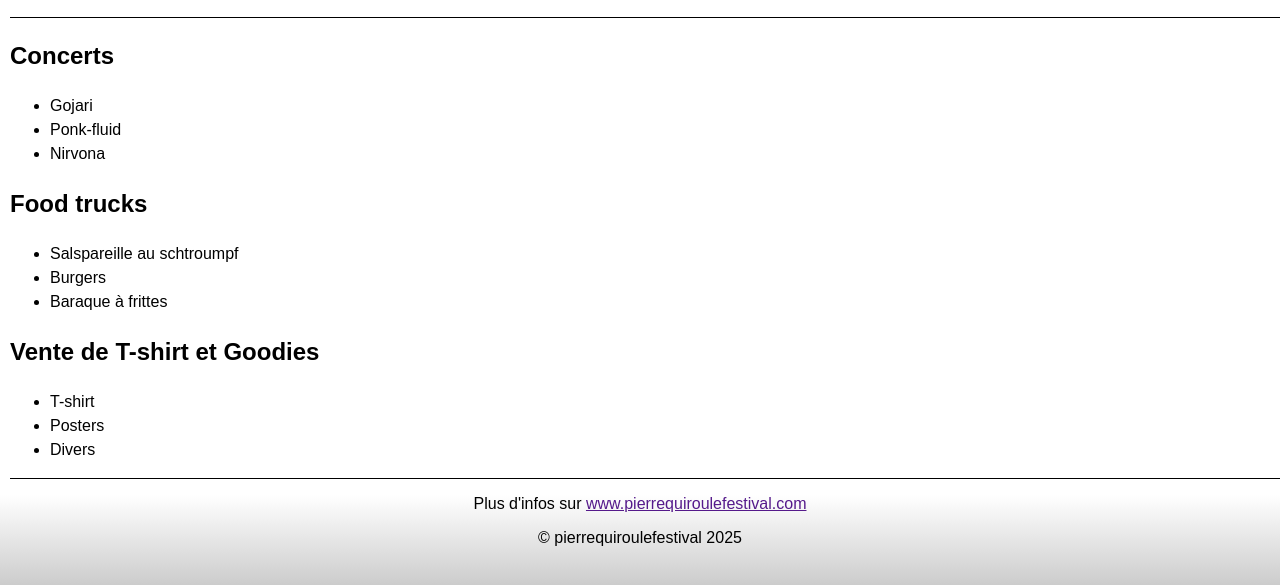
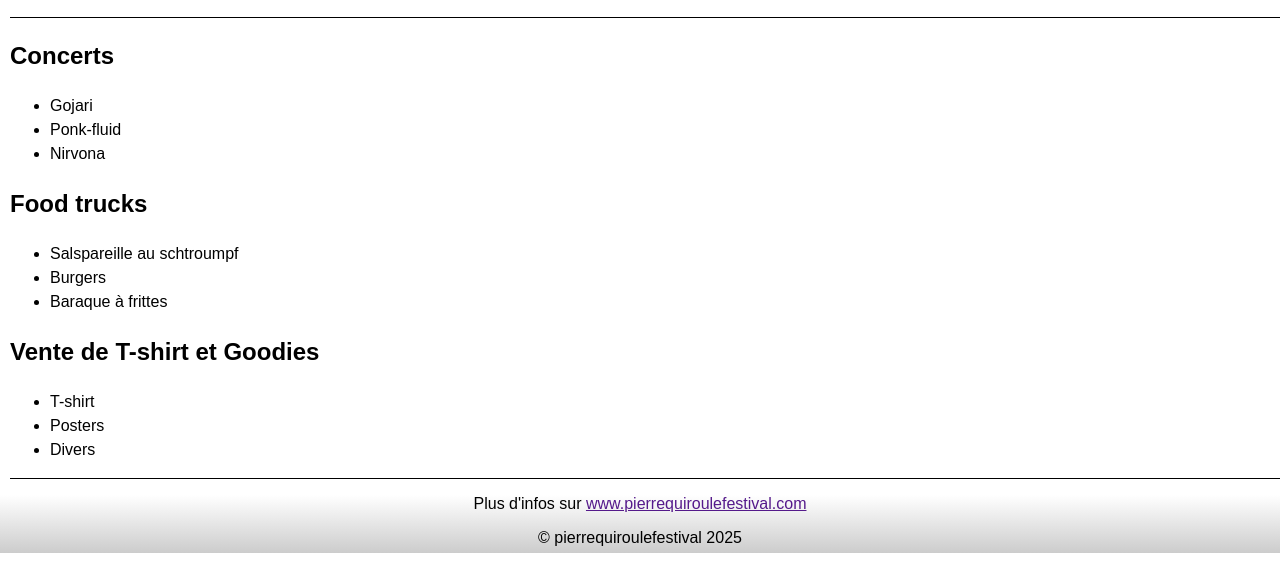
Before and after one commit to baouzjulien82/freecodecamp-exercices-CSS-05-Build_a_Event_Flyer_Page, a plain HTML site: page index.html in a window 1280 px wide. Shown: the part 439-1024 px from the top of the page. After the commit the page ends 992 px from the top, so only its background shows below. Drawn offline with Linux system fonts and the light colour scheme.

Commit message:
Update styles.css

```diff
--- a/styles.css
+++ b/styles.css
@@ -33,7 +33,7 @@ ul, h2 {
   text-align: center;
 }
 footer {
-  height: 10vh;
+  height: 6vh;
   background: linear-gradient(to bottom, #ffffff, #cccccc);
   padding-bottom: 10px;
 }
```
